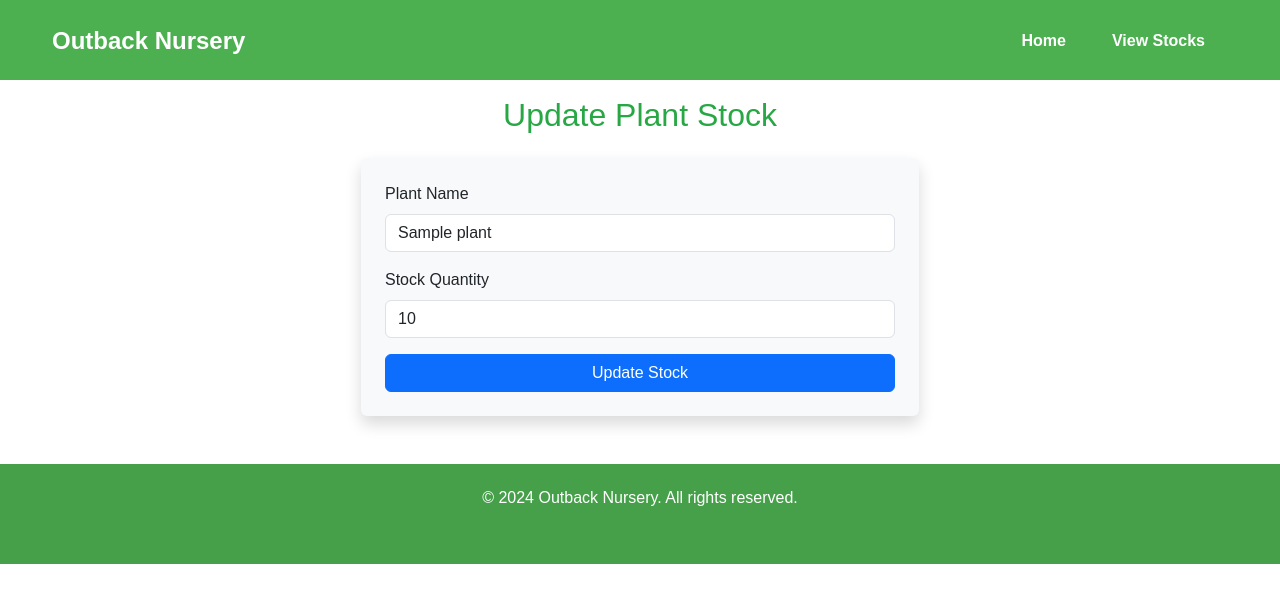
After one commit to Bhoomi3637/Outback_nursery_managment, a PHP site: page /edit_stock.php?stock_id=1 in a window 1280 px wide. The commit adds this page. Shown: the top 603 px of the page. Run offline with PHP 8.4, Linux system fonts and the light colour scheme; tables that the repository leaves empty or names only in its code hold one stand-in row (values such as "Sample post").

Commit message:
Add code to update stock quantity from the admin panel to the database

```diff
--- a/add_stock.php
+++ b/add_stock.php
@@ -70,7 +70,7 @@ if (isset($_POST['update_stock'])) {
     </header>
 
     <section class="container mt-5 pt-5">
-        <h2 class="text-center mb-4">Update Plant Stock</h2>
+        <h2 class="text-center mb-4">Add Plant Stock</h2>
 
         <form method="POST" action="" class="shadow p-4 bg-light rounded w-50 mx-auto">
             <div class="mb-3">
--- /dev/null
+++ b/edit_stock.php
@@ -0,0 +1,115 @@
+<?php
+require 'db.php'; // Include the database connection
+
+// Check if stock_id is provided in the URL
+if (isset($_GET['stock_id'])) {
+    $stock_id = $_GET['stock_id'];
+
+    // Fetch stock details based on stock_id
+    $query = "SELECT stock.id AS stock_id, plant.name AS plant_name, stock.quantity
+              FROM stock
+              INNER JOIN plant ON stock.plant_id = plant.id
+              WHERE stock.id = ?";
+    $stmt = mysqli_prepare($conn, $query);
+    mysqli_stmt_bind_param($stmt, 'i', $stock_id);
+    mysqli_stmt_execute($stmt);
+    $result = mysqli_stmt_get_result($stmt);
+
+    // Check if a stock entry exists
+    if (mysqli_num_rows($result) > 0) {
+        $stock = mysqli_fetch_assoc($result);
+    } else {
+        echo "No stock found!";
+        exit;
+    }
+
+    // Update stock quantity
+    if (isset($_POST['update_stock'])) {
+        $new_quantity = $_POST['quantity'];
+
+        // Update the quantity in the database
+        $update_query = "UPDATE stock SET quantity = ? WHERE id = ?";
+        $update_stmt = mysqli_prepare($conn, $update_query);
+        mysqli_stmt_bind_param($update_stmt, 'ii', $new_quantity, $stock_id);
+
+        if (mysqli_stmt_execute($update_stmt)) {
+            echo "<script>
+                alert('Stock updated successfully!');
+                window.location.href = 'view_stock.php';
+            </script>";
+        } else {
+            echo "<script>alert('Failed to update stock. Please try again.');</script>";
+        }
+    }
+} else {
+    echo "Invalid request!";
+    exit;
+}
+?>
+
+<!DOCTYPE html>
+<html lang="en">
+<head>
+    <meta charset="UTF-8">
+    <meta name="viewport" content="width=device-width, initial-scale=1.0">
+    <title>Update Stock Quantity</title>
+    <link href="https://cdn.jsdelivr.net/npm/bootstrap@5.3.0/dist/css/bootstrap.min.css" rel="stylesheet">
+    <script src="https://code.jquery.com/jquery-3.6.0.min.js"></script>
+    <script src="https://cdn.jsdelivr.net/npm/bootstrap@5.3.0/dist/js/bootstrap.bundle.min.js"></script>
+    <link rel="stylesheet" href="style.css">
+</head>
+<body>
+    <!-- Navigation -->
+    <header>
+        <nav class="navbar navbar-expand-lg navbar-light">
+            <div class="container-fluid">
+                <a class="navbar-brand" href="#">Outback Nursery</a>
+                <button class="navbar-toggler" type="button" data-bs-toggle="collapse" data-bs-target="#navbarNav">
+                    <span class="navbar-toggler-icon"></span>
+                </button>
+                <div class="collapse navbar-collapse" id="navbarNav">
+                    <ul class="navbar-nav ms-auto">
+                        <li class="nav-item"><a class="nav-link" href="adminhome.php">Home</a></li>
+                        <li class="nav-item"><a class="nav-link" href="view_stock.php">View Stocks</a></li>
+                    </ul>
+                </div>
+            </div>
+        </nav>
+    </header>
+
+    <section class="container mt-5 pt-5">
+        <h2 class="text-center mb-4">Update Plant Stock</h2>
+
+        <form method="POST" action="" class="shadow p-4 bg-light rounded w-50 mx-auto">
+            <!-- Display Plant Name (Read-Only) -->
+            <div class="mb-3">
+                <label for="plant_name" class="form-label">Plant Name</label>
+                <input type="text" name="plant_name" id="plant_name" class="form-control"
+                       value="<?php echo htmlspecialchars($stock['plant_name']); ?>" readonly>
+            </div>
+
+            <!-- Input for updating Quantity -->
+            <div class="mb-3">
+                <label for="quantity" class="form-label">Stock Quantity</label>
+                <input type="number" name="quantity" id="quantity" class="form-control"
+                       value="<?php echo htmlspecialchars($stock['quantity']); ?>" required>
+            </div>
+
+            <button type="submit" name="update_stock" class="btn btn-primary w-100">Update Stock</button>
+        </form>
+    </section>
+
+    <!-- Footer -->
+    <footer class="text-white mt-5">
+        <div class="container">
+            <p class="mb-2">&copy; 2024 Outback Nursery. All rights reserved.</p>
+            <div>
+                <a href="#" class="text-white me-3"><i class="fab fa-facebook-f"></i></a>
+                <a href="#" class="text-white me-3"><i class="fab fa-twitter"></i></a>
+                <a href="#" class="text-white me-3"><i class="fab fa-instagram"></i></a>
+                <a href="#" class="text-white"><i class="fab fa-linkedin-in"></i></a>
+            </div>
+        </div>
+    </footer>
+</body>
+</html>
```
